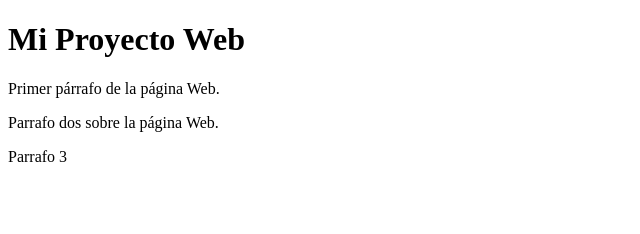
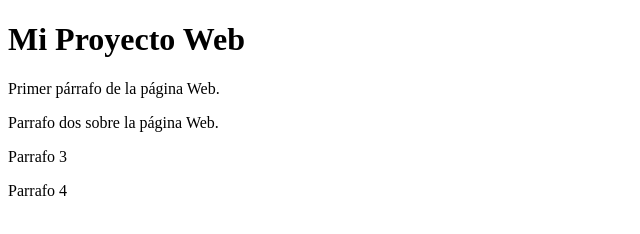
Before and after one commit to pablogargay/mi_proyecto_web, a plain HTML site: page index.html in a window 1280 px wide. Shown: the full height of the page, 0-640 px from the left. Drawn offline with Linux system fonts and the light colour scheme.

Commit message:
Edición remota del archivo index.html

```diff
--- a/index.html
+++ b/index.html
@@ -10,5 +10,7 @@
     <p>Primer párrafo de la página Web.</p>
     <p>Parrafo dos sobre la página Web.</p>
     <p>Parrafo 3</p>
+    <p>Parrafo 4</p
+
 </body>
 </html>
```
